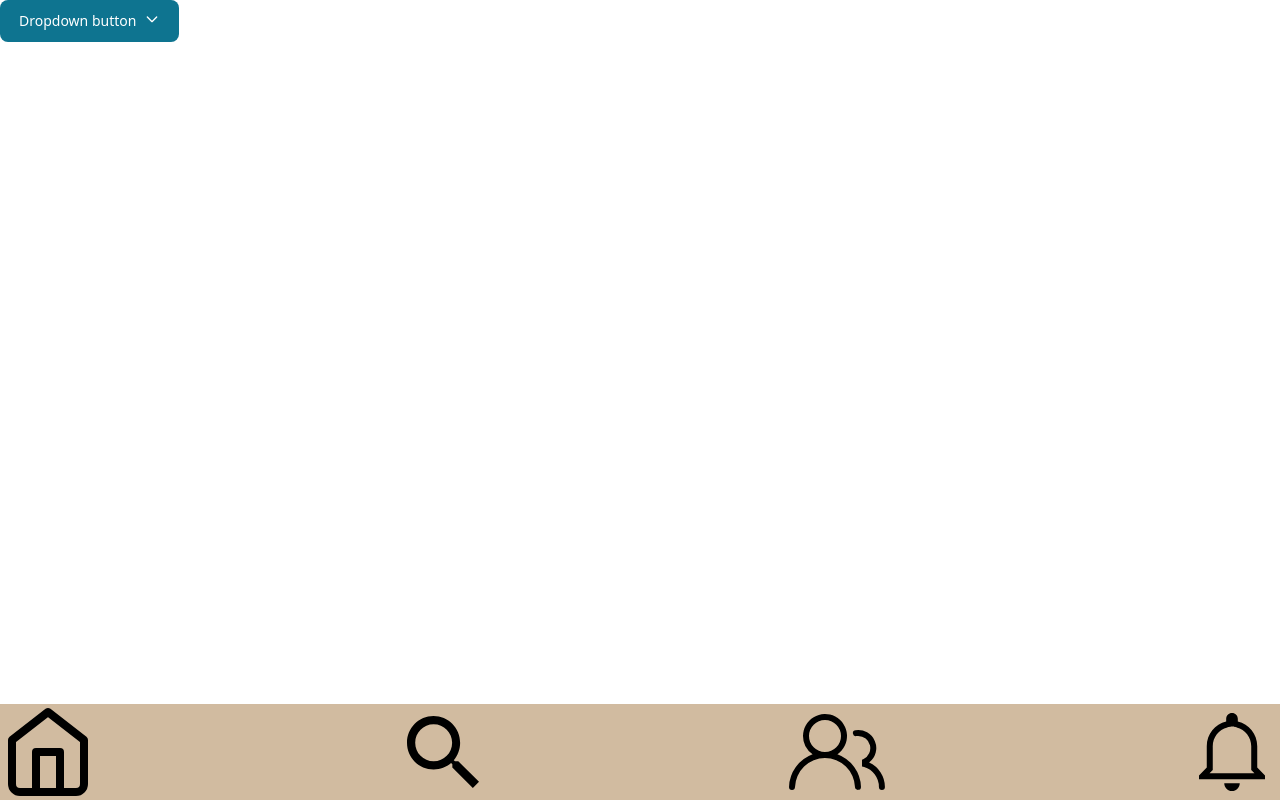
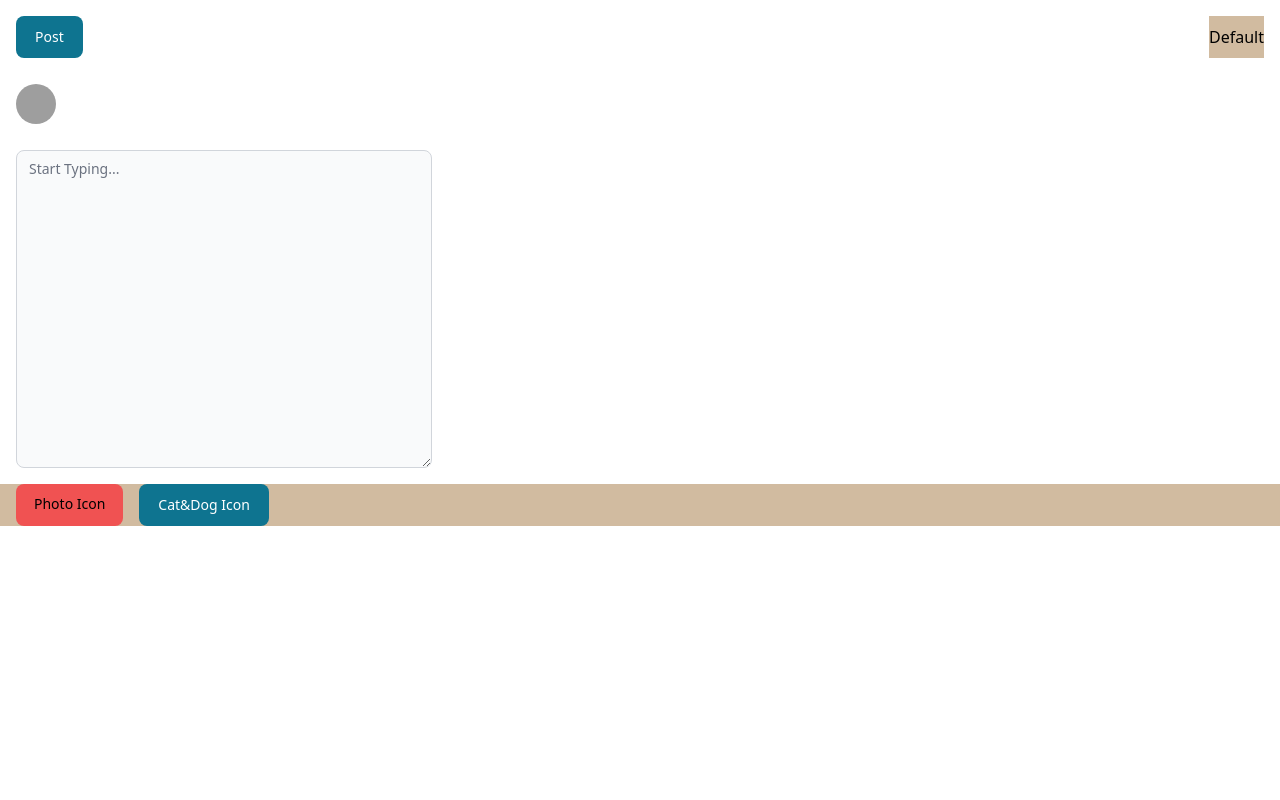
Before and after one commit to cohort-web-47/Capstone, a Next.js app in the folder frontend/: page /create-post in a window 1280 px wide. Built offline with nearby package versions, Linux system fonts and the light colour scheme; grey boxes are pictures that could not be loaded.

Commit message:
fix the theme colors in tailwind config and add theme utilis

```diff
--- /dev/null
+++ b/frontend/src/app/create-post/button.tsx
@@ -0,0 +1,17 @@
+"use client";
+import tailwindConfig    from "tailwindcss/stubs/tailwind.config";
+import {Button, Flowbite} from "flowbite-react";
+
+export function CancelButton() {
+    return (
+        <>
+            <button className='bg-themeNavbar'>Default</button>
+
+            </>
+
+        // <div className="flex flex-wrap gap-2">
+        //
+        //     <Button color="success">Blue</Button>
+        // </div>
+    );
+}
--- a/frontend/src/app/create-post/dropdown-users-button.tsx
+++ /dev/null
@@ -1,14 +0,0 @@
-
-
-import { Dropdown, DropdownItem } from "flowbite-react";
-
-export function DropdownUsersButton() {
-    return (
-        <Dropdown label="Dropdown button" dismissOnClick={false}>
-            <DropdownItem>Dashboard</DropdownItem>
-            <DropdownItem>Settings</DropdownItem>
-            <DropdownItem>Earnings</DropdownItem>
-            <DropdownItem>Sign out</DropdownItem>
-        </Dropdown>
-    );
-}
--- /dev/null
+++ b/frontend/src/app/create-post/dropdown.tsx
@@ -0,0 +1,30 @@
+
+"use client";
+
+import { Avatar, Dropdown, Navbar } from "flowbite-react";
+
+export function ProDropdown() {
+    return (
+        <Navbar fluid rounded>
+
+            <div className="flex md:order-2">
+                <Dropdown
+                    arrowIcon={false}
+                    inline
+                    label={
+                        <Avatar alt="User settings" img="https://flowbite.com/docs/images/people/profile-picture-5.jpg" rounded />
+                    }
+                >
+                    <Dropdown.Header>
+                        <span className="block text-sm">Bonnie Green</span>
+                        <span className="block truncate text-sm font-medium">name@flowbite.com</span>
+                    </Dropdown.Header>
+                    <Dropdown.Item>Pet1</Dropdown.Item>
+                    <Dropdown.Item>Pet2</Dropdown.Item>
+                    <Dropdown.Item>Pet3</Dropdown.Item>
+                </Dropdown>
+                <Navbar.Toggle />
+            </div>
+        </Navbar>
+    );
+}
--- /dev/null
+++ b/frontend/src/app/create-post/inputtext.tsx
@@ -0,0 +1,13 @@
+
+"use client";
+
+import { Label, Textarea } from "flowbite-react";
+import ProfileTab from "@/components/ProfileTab";
+
+export function InputText() {
+    return (
+        <div className="max-w-md p-4">
+            <Textarea id="comment"  placeholder="Start Typing..." required rows={15} />
+        </div>
+    );
+}
--- a/frontend/src/app/create-post/page.tsx
+++ b/frontend/src/app/create-post/page.tsx
@@ -1,31 +1,28 @@
-'use client'
+import {Button} from "flowbite-react";
+import {InputText} from "@/app/create-post/inputtext";
+import ProfileTab from "@/components/ProfileTab"
+import {ProDropdown} from "@/app/create-post/dropdown";
+import {customTheme} from "@/utils/theme.utils";
+import {CancelButton} from "@/app/create-post/button";
 
-import React from "react";
-import {Button} from "flowbite-react";
-// @ts-ignore
-import {CancelButton} from "@/app/create-post/cancel-button";
-import {PostNavBar} from "@/app/create-post/post-nav-bar";
-import {DropdownUsersButton} from "@/app/create-post/dropdown-users-button";
-
-export default function Page() {
+export default function (){
     return (
         <>
+            <div className="mx-auto flex flex-row justify-between p-4">
+                <Button type="submit"> Post</Button>
+                <CancelButton/>
+            </div>
+
             <div>
-                <div>
-                    <DropdownUsersButton/>
-                    {/*<div className="relative">*/}
-                    {/*    <input type="text" id="floating_outlined"*/}
-                    {/*           className="block px-2.5 pb-2.5 pt-4 w-full text-sm text-gray-900 bg-transparent rounded-lg border-1 border-gray-300 appearance-none dark:text-white dark:border-gray-600 dark:focus:border-blue-500 focus:outline-none focus:ring-0 focus:border-blue-600 peer"*/}
-                    {/*           placeholder=" "/>*/}
-                    {/*    <label htmlFor="floating_outlined"*/}
-                    {/*           className="absolute text-sm text-gray-500 dark:text-gray-400 duration-300 transform -translate-y-4 scale-75 top-2 z-10 origin-[0] bg-white dark:bg-gray-900 px-2 peer-focus:px-2 peer-focus:text-blue-600 peer-focus:dark:text-blue-500 peer-placeholder-shown:scale-100 peer-placeholder-shown:-translate-y-1/2 peer-placeholder-shown:top-1/2 peer-focus:top-2 peer-focus:scale-75 peer-focus:-translate-y-4 rtl:peer-focus:translate-x-1/4 rtl:peer-focus:left-auto start-1">Floating*/}
-                    {/*        outlined</label>*/}
-                    {/*</div>*/}
+                <ProDropdown/>
+                <InputText/>
+            </div>
+            <div className="mx-auto flex flex-row pl-4 justify-left bg-[#D1BBA0]">
+                <Button color={'primary'} type="submit" className="mr-4">Photo Icon</Button>
+                <Button type="submit"> Cat&Dog Icon</Button>
+            </div>
 
 
-                </div>
-
-            </div>
         </>
     )
 }
--- a/frontend/src/app/create-post/post-nav-bar.tsx
+++ /dev/null
@@ -1,20 +0,0 @@
-'use client'
-import {Navbar} from "flowbite-react";
-import Link from "next/link";
-
-export function PostNavBar() {
-    return (
-        <nav className="bg-navbar">
-            <div className="max-w-screen-xl flex flex-wrap items-center justify-between mx-auto p-4">
-                <button type="button"
-                        className="text-font bg-background font-medium rounded-lg text-sm px-5 py-2.5 me-2 mb-2">Cancel
-                </button>
-
-                <button type="button"
-                        className="text-font bg-background font-medium rounded-lg text-sm px-5 py-2.5 me-2 mb-2"> Post
-                </button>
-            </div>
-        </nav>
-
-    )
-}
--- a/frontend/src/app/layout.tsx
+++ b/frontend/src/app/layout.tsx
@@ -1,6 +1,9 @@
 import type { Metadata } from 'next'
 import './globals.css'
 import {Footer} from "@/components/Footer";
+import {Flowbite} from "flowbite-react";
+import React from "react";
+import {customTheme} from "@/utils/theme.utils";
 
 
 export const metadata: Metadata = {
@@ -19,8 +22,9 @@ export default function RootLayout(props : RootLayoutProps) {
 
         <body>
 
-       {children}
-        <Footer/>
+        <Flowbite theme={{ theme: customTheme }}>
+            {children}
+            </Flowbite>
         </body>
 
         </html>
--- /dev/null
+++ b/frontend/src/utils/theme.utils.ts
@@ -0,0 +1,9 @@
+import {CustomFlowbiteTheme} from "flowbite-react";
+
+export const customTheme: CustomFlowbiteTheme = {
+    button: {
+        color: {
+            primary: "bg-red-500 hover:bg-red-600",
+        },
+    },
+};
--- a/frontend/tailwind.config.ts
+++ b/frontend/tailwind.config.ts
@@ -9,6 +9,27 @@ const config: Config = {
         "./src/**/*.{js,ts,jsx,tsx,mdx}",
 
     ],
+    plugins: [
+        require('@tailwindcss/typography'),
+        require('@tailwindcss/forms'),
+        plugin(),
+    ],
+// }
+    theme: {
+        extend: {
+            backgroundColor: {
+                transparent: 'transparent',
+                themeBackground: '#ECE5D5',
+                themeNavbar: '#D1BBA0',
+                themeProfile: '#F9F7F5',
+                themeSearch: '#B6C1BF',
+                themeHeader: '#F5F5E6',
+                themeFontColor: '#1A1A1A',
+
+            }
+        }
+    }
+}
 // theme: {
 //   extend: {},
 //     colors: {
@@ -24,11 +45,10 @@ const config: Config = {
 //     },
 // },
 // darkTheme: "dark",
-  plugins: [
-    require('@tailwindcss/typography'),
-    require('@tailwindcss/forms'),
-    plugin(),
-  ],
-}
+
+//
+
+
+
 
 export default config
```
Also changed, not shown: frontend/src/app/create-post/actionbar.tsx (added). Lines whose indentation alone changed are shown as unchanged.
